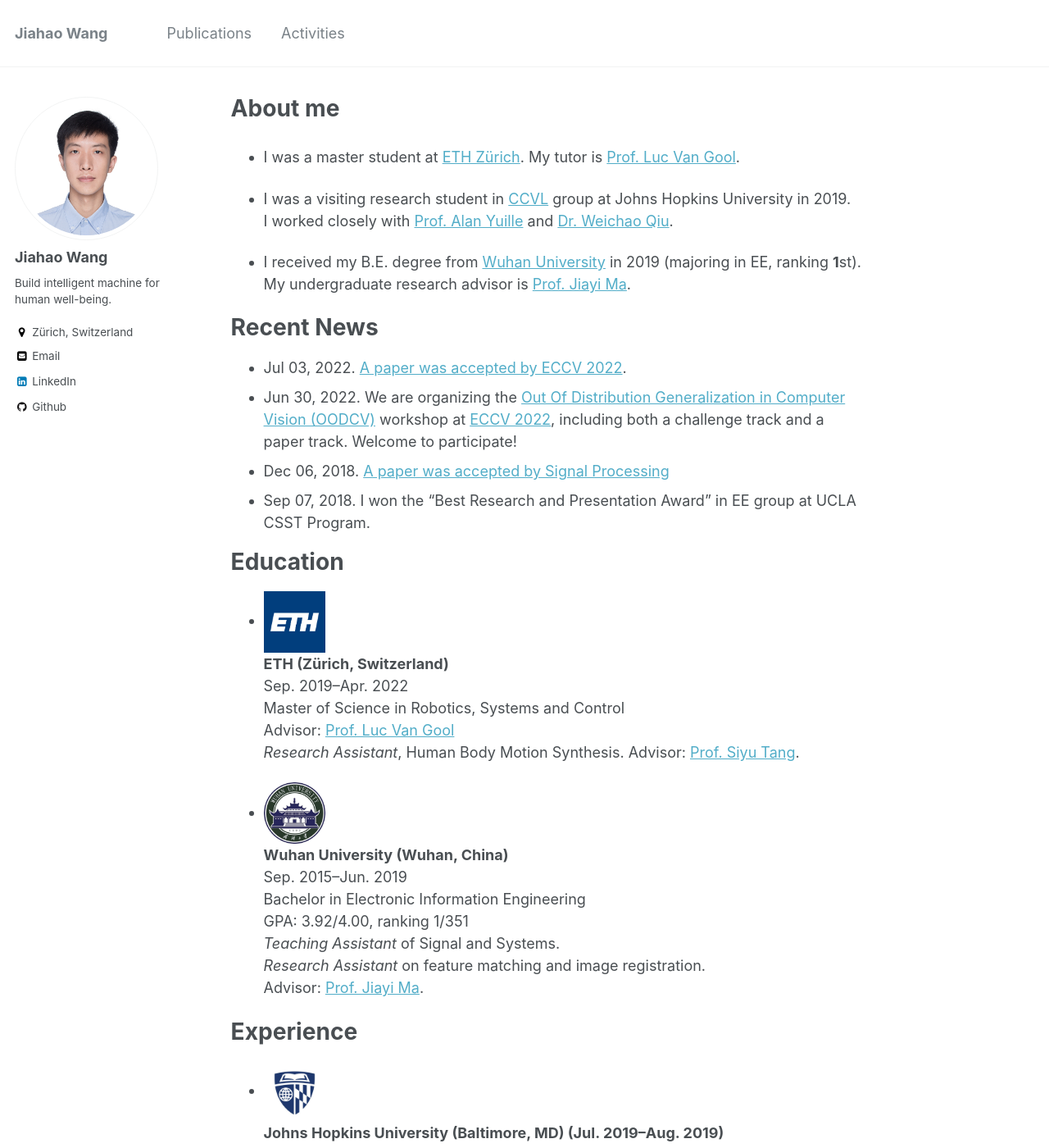
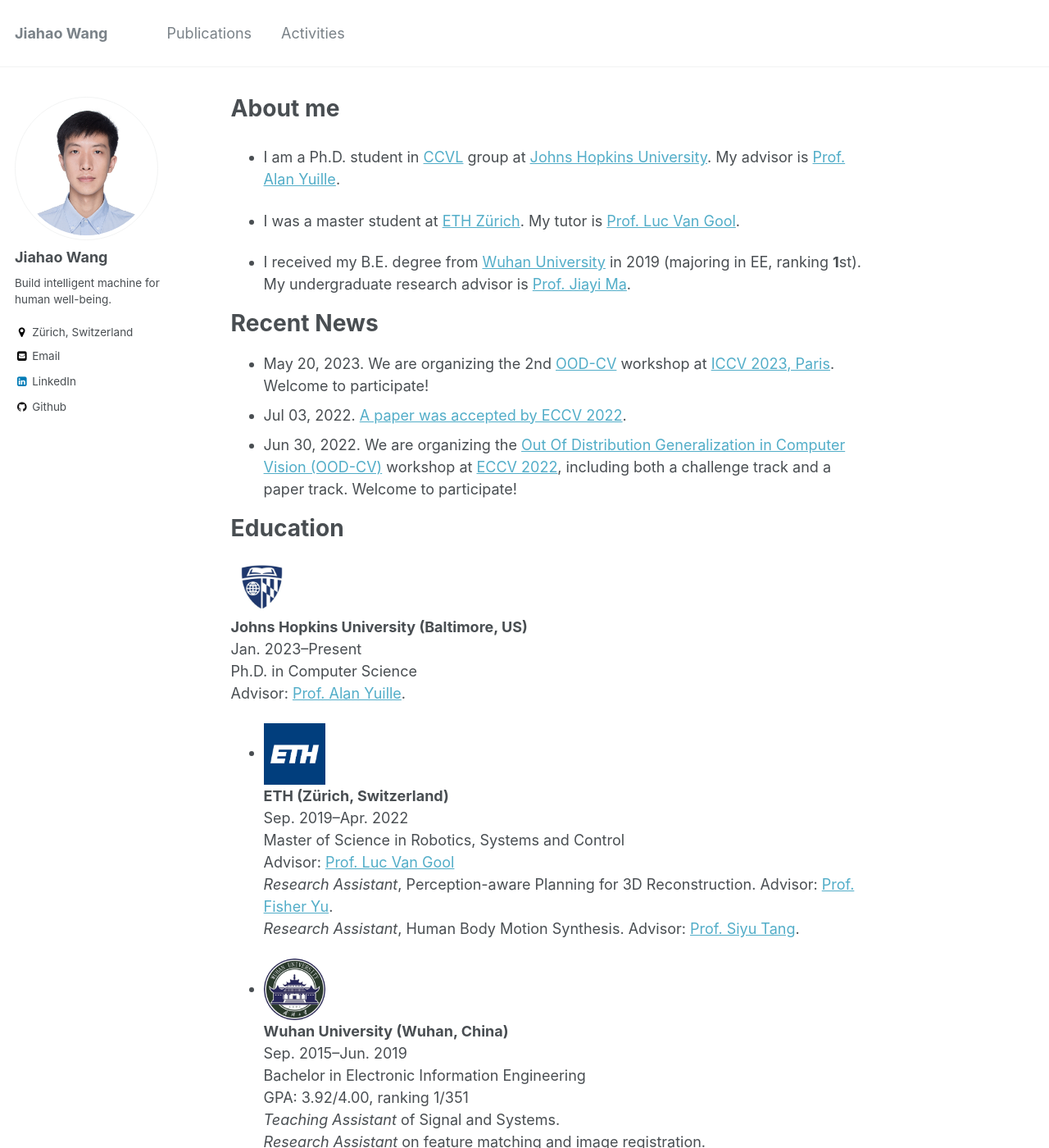
Before and after one commit to JiahaoPlus/JiahaoPlus.github.io, a Jekyll site: the page built from _pages/about.md, in a window 1280 px wide and 1400 px high. Shown: the whole window at 82% size. Built offline with Jekyll 4.4.1, drawn with Linux system fonts in a browser that asks for light colours; some of the changed text lies outside the part shown.

Commit message:
update jhu

```diff
--- a/_pages/about.md
+++ b/_pages/about.md
@@ -7,26 +7,36 @@ redirect_from:
   - /about/
   - /about.html
 ---
+* I am a Ph.D. student in [CCVL](https://ccvl.jhu.edu/) group at [Johns Hopkins University](https://www.jhu.edu/). My advisor is [Prof. Alan Yuille](https://scholar.google.com/citations?user=FJ-huxgAAAAJ).
+
 * I was a master student at [ETH Zürich](https://ethz.ch/en.html). My tutor is [Prof. Luc Van Gool](https://scholar.google.com/citations?user=TwMib_QAAAAJ).
 
-* I was a visiting research student in [CCVL](https://ccvl.jhu.edu/) group at Johns Hopkins University in 2019. <br>
-I worked closely with [Prof. Alan Yuille](www.cs.jhu.edu/~ayuille/) and [Dr. Weichao Qiu](https://weichaoqiu.com/).
+<!-- * I was a visiting research student in [CCVL](https://ccvl.jhu.edu/) group at Johns Hopkins University in 2019. <br>
+I worked closely with [Prof. Alan Yuille](www.cs.jhu.edu/~ayuille/) and [Dr. Weichao Qiu](https://weichaoqiu.com/). -->
 
 * I received my B.E. degree from [Wuhan University](http://en.whu.edu.cn/) in 2019 (majoring in EE, ranking <b>1</b>st).<br>
 My undergraduate research advisor is [Prof. Jiayi Ma](https://sites.google.com/site/jiayima2013/).
 
 # Recent News
+* May 20, 2023. We are organizing the 2nd [OOD-CV](http://www.ood-cv.org/) workshop at [ICCV 2023, Paris](https://iccv2023.thecvf.com/). Welcome to participate!
 * Jul 03, 2022. [A paper was accepted by ECCV 2022](https://jiahaoplus.github.io/SAGA/saga.html).
-* Jun 30, 2022. We are organizing the [Out Of Distribution Generalization in Computer Vision (OODCV)](http://www.ood-cv.org/) workshop at [ECCV 2022](https://eccv2022.ecva.net/), including both a challenge track and a paper track. Welcome to participate!
-* Dec 06, 2018. [A paper was accepted by Signal Processing](https://www.sciencedirect.com/science/article/pii/S0165168418303955)
-* Sep 07, 2018. I won the "Best Research and Presentation Award" in EE group at UCLA CSST Program.
+* Jun 30, 2022. We are organizing the [Out Of Distribution Generalization in Computer Vision (OOD-CV)](http://www.ood-cv.org/) workshop at [ECCV 2022](https://eccv2022.ecva.net/), including both a challenge track and a paper track. Welcome to participate!
+<!-- * Dec 06, 2018. [A paper was accepted by Signal Processing](https://www.sciencedirect.com/science/article/pii/S0165168418303955) -->
+<!-- * Sep 07, 2018. I won the "Best Research and Presentation Award" in EE group at UCLA CSST Program. -->
 
 # Education
+<img width="75" height="75" src="https://jiahaoplus.github.io/images/jhu_400x400.jpg"/> <br>
+<b>Johns Hopkins University (Baltimore, US)</b> <br>
+Jan. 2023--Present<br>
+Ph.D. in Computer Science<br>
+Advisor: [Prof. Alan Yuille](https://scholar.google.com/citations?user=FJ-huxgAAAAJ). <br>
+
 * <img width="75" height="75" src="https://jiahaoplus.github.io/images/ETH.jpg"/> <br>
 <b>ETH (Zürich, Switzerland) </b> <br>
 Sep. 2019--Apr. 2022<br>
 Master of Science in Robotics, Systems and Control<br>
 Advisor: [Prof. Luc Van Gool](https://scholar.google.com/citations?hl=zh-CN&user=TwMib_QAAAAJ)<br>
+<i>Research Assistant</i>, Perception-aware Planning for 3D Reconstruction. Advisor: [Prof. Fisher Yu](https://www.yf.io/).<br>
 <i>Research Assistant</i>, Human Body Motion Synthesis. Advisor: [Prof. Siyu Tang](https://vlg.inf.ethz.ch/team/Prof-Dr-Siyu-Tang.html).<br>
 
 * <img width="75" height="75" src="https://jiahaoplus.github.io/images/whu.png"/> <br>
@@ -44,6 +54,13 @@ Advisor: [Prof. Jiayi Ma](https://sites.google.com/site/jiayima2013/). <br>
 <i>Research Intern</i>, Multi-view Pose Estimation. <br>
 Advisor: [Prof. Alan Yuille](www.cs.jhu.edu/~ayuille/), [Dr. Weichao Qiu](https://weichaoqiu.com/). <br>
 
+* <img width="75" height="75" src="https://jiahaoplus.github.io/images/vmware.png"/> <br>
+<b>VMware (Beijing, China) (Sep. 2018--Apr. 2019)</b> <br>
+<i>Software Engineering Intern</i>, Advisor: Kevin Song <br>
+(1) Service Requests Alerting System<br>
+(2) Graph Mining on Open Source Repositories <br>
+(3) Olfactory Bulb Volume Measurement Using MRI Scans<br>
+
 * <img width="75" height="75" src="https://jiahaoplus.github.io/images/UCLA3.png"/> <br>
 <b>University of California, Los Angeles (Los Angeles, CA) (Jul. 2018--Sep. 2018) </b> <br>
 GPA: 4.00/4.00, Bioscience, CSST Program<br>
```
